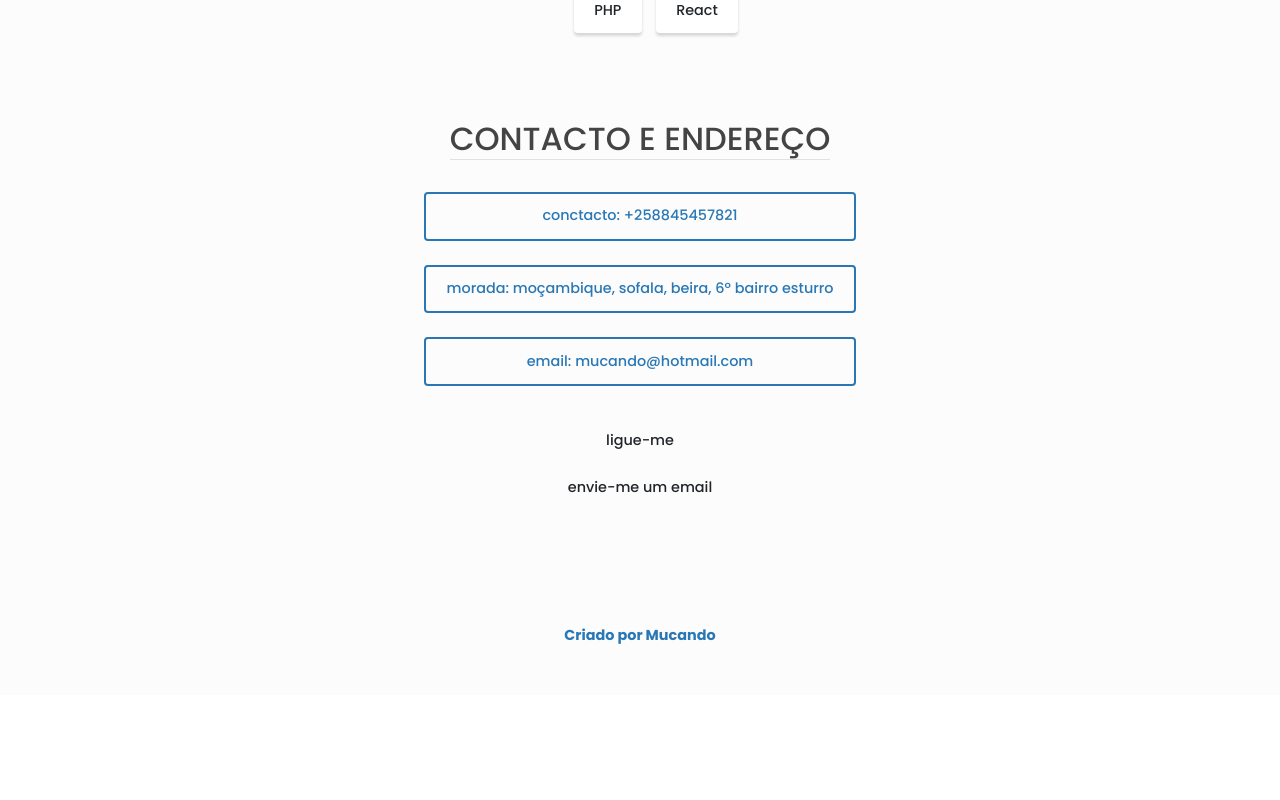
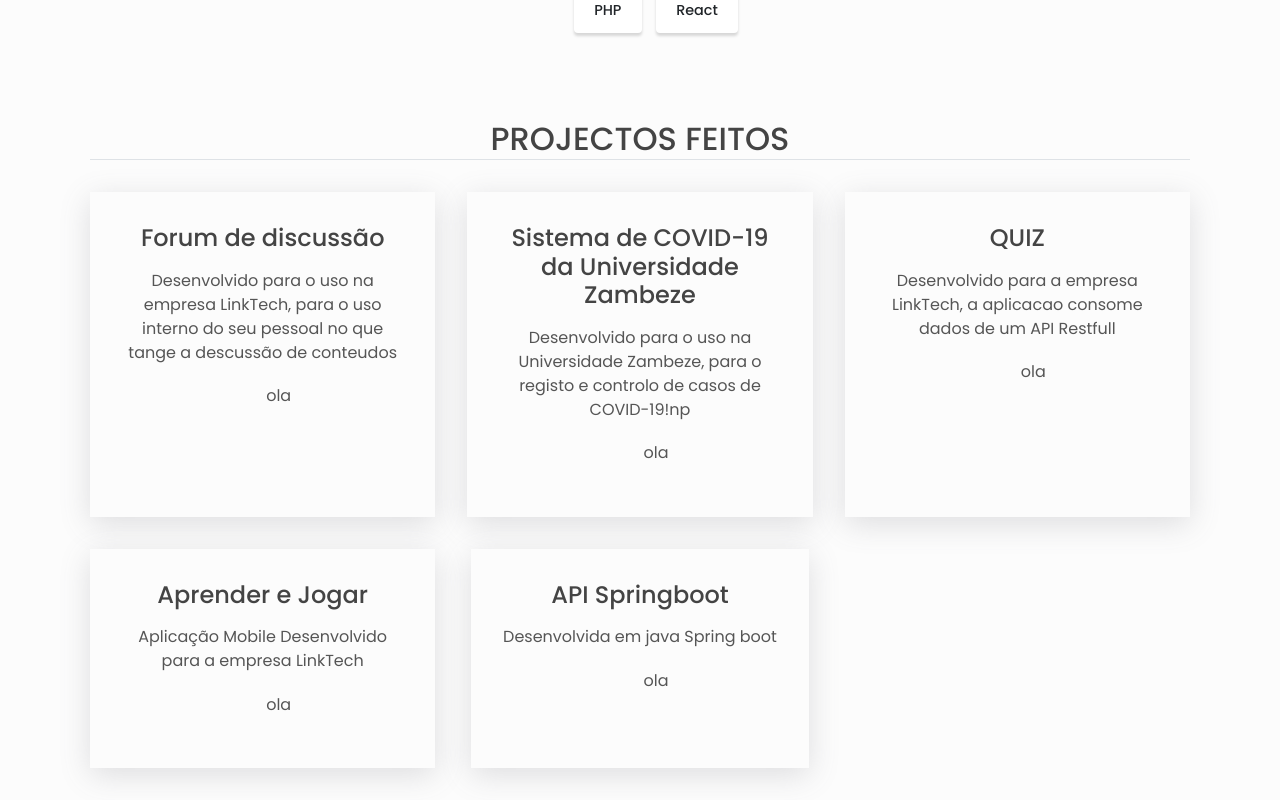
Before and after one commit to Odnacum/port_mucando, a React (Create React App) app: page / in a window 1280 px wide. Shown: the part 980-1780 px from the top of the page. Before the commit the page ends 1675 px from the top, so only its background shows below. Built offline with nearby package versions, Linux system fonts and the light colour scheme.

Commit message:
portifolio

```diff
--- a/src/App.js
+++ b/src/App.js
@@ -21,7 +21,7 @@ const App = () => {
       <main>
         <About />
         <Skills />
-         {/* <Projects /> */}
+          <Projects />
         <Contact />
       </main>
 
--- a/src/components/Projects/Projects.js
+++ b/src/components/Projects/Projects.js
@@ -1,6 +1,9 @@
 import uniqid from "uniqid";
+import GitHubIcon from "@material-ui/icons/GitHub";
+import LaunchIcon from "@material-ui/icons/Launch";
 import { projects } from "../../portfolio";
-import ProjectContainer from "../ProjectContainer/ProjectContainer";
+import "../ProjectContainer/ProjectContainer.css";
+// import ProjectContainer from "../ProjectContainer/ProjectContainer";
 import "./Projects.css";
 
 const Projects = () => {
@@ -8,12 +11,20 @@ const Projects = () => {
 
   return (
     <section id="projects" className="section projects">
-      <h2 className="section__title">Projectos</h2>
+      <h2 className="section__title border-bottom">Projectos feitos</h2>
 
       <div className="projects__grid">
+
         {projects.map((project) => (
-          <ProjectContainer key={uniqid()} project={project} />
+          <div className="project">
+            <h3>{project.name}</h3>
+            <p className="project__description">{project.description}</p>
+            <ul className="project__stack">
+              <li>ola</li>
+            </ul>
+          </div>
         ))}
+
       </div>
     </section>
   );
--- a/src/portfolio.js
+++ b/src/portfolio.js
@@ -32,7 +32,7 @@ const projects = [
     name: "Forum de discussão",
     description:
       "Desenvolvido para o uso na empresa LinkTech, para o uso interno do seu pessoal no que tange a descussão de conteudos",
-    stack: ["CI", "JavaScript", "MySql"],
+    liguagens: ["Codeigniter", "JavaScript", "MySql"],
     sourceCode: "#",
     livePreview: "https://jogaraprender.linktec.co.mz/chat/",
   },
@@ -40,7 +40,7 @@ const projects = [
     name: "Sistema de COVID-19 da Universidade Zambeze",
     description:
       "Desenvolvido para o uso na Universidade Zambeze, para o registo e controlo de casos de COVID-19!np",
-    stack: ["CI", "JavaScript", "MySql", "CSS"],
+    liguagens: ["Codeigniter", "JavaScript", "MySql", "CSS"],
     sourceCode: "#",
     livePreview: "https://covid19.uzcetic.ac.mz/",
   },
@@ -48,21 +48,21 @@ const projects = [
     name: "QUIZ",
     description:
       "Desenvolvido para a empresa LinkTech, a aplicacao consome dados de um API Restfull",
-    stack: ["HTML", "JavaScript", "CSS", "API"],
+    liguagens: ["HTML", "JavaScript", "CSS", "API"],
     sourceCode: "#",
     livePreview: "https://jogaraprender.linktec.co.mz/Quiz_quiz/",
   },
   {
     name: "Aprender e Jogar",
     description: "Aplicação Mobile Desenvolvido para a empresa LinkTech",
-    stack: "Flutter",
+    liguagens: "Flutter",
     sourceCode: "#",
     livePreview: "https://jogaraprender.linktec.co.mz/jogaraprender.apk",
   },
   {
     name: "API Springboot",
     description: "Desenvolvida em java Spring boot",
-    stack: ["Java", "Spring boot"],
+    liguagens: ["Java", "Spring boot"],
     sourceCode: "https://github.com/Mucando/Backend_Developer_Challenge.git",
     livePreview:
       "https://backend-dev-challenge.herokuapp.com/api/v1/paises/listarpaises",
```
